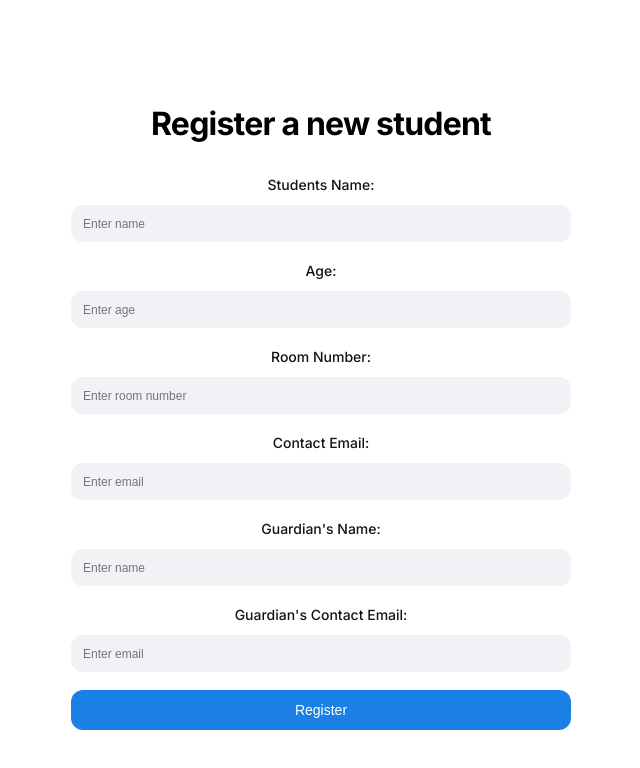
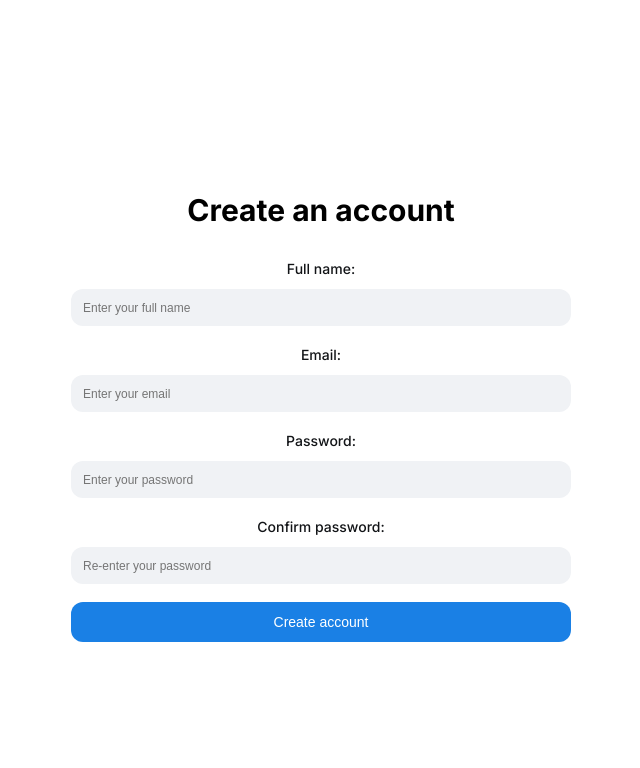
Before and after one commit to ameer017/Hostel_management, a React (Vite) app in the folder frontend/: page / in a window 1280 px wide. Shown: the top 768 px of the page, without its empty margins (319-959 px from the left). Built offline with nearby package versions, Linux system fonts and the light colour scheme; the HTML template or start-up script is replaced by a standard one.

Commit message:
more_config

```diff
--- a/frontend/src/App.jsx
+++ b/frontend/src/App.jsx
@@ -1,17 +1,16 @@
-
 import { useState, useEffect } from "react";
 import { Route, Routes } from "react-router-dom";
 import "./App.css";
-import HomeDash from "./Component/Dashboard/HomeDash"; // Removed duplicate import
+import HomeDash from "./Component/Dashboard/HomeDash";
 import StudentReg from "./Component/Register/StudentReg";
 import AdminReg from "./Component/Register/AdminReg";
 import Layout from "./Component/Layout/Layout";
 import Loader from "./Component/Loader/Loader";
 
-
-
 import AdminPreview from "./Component/AdminPreview/AdminPreview";
-
+import StudentDashboard from "./Component/Dashboard/StudentDashboard";
+import Login from "./Component/Register/Login";
+import Room from "./Component/Room/Room";
 
 function App() {
   const [loading, setLoading] = useState(true);
@@ -24,9 +23,10 @@ function App() {
 
   const renderRoutes = () => (
     <Routes>
-      <Route path="/" element={<StudentReg />} />
-      <Route path="admin" element={<AdminReg />} />
-      <Route path="home" element={<HomeDash />} />
+      <Route path="/" element={<AdminReg />} />
+      <Route path="/login" element={<Login />} />
+      <Route path="/studentreg" element={<StudentReg />} />
+      <Route path="/room" element={<Room />} />
       <Route
         path="/homedash"
         element={
@@ -36,11 +36,9 @@ function App() {
         }
       />
 
+      <Route path="/studentdash" element={<StudentDashboard />} />
 
-      {/* <Route path="/studentdash" element={<StudentDashboard />} /> */}
-
-       <Route path="/adminsPrev" element={<AdminPreview />} />
-
+      <Route path="/adminsPrev" element={<AdminPreview />} />
     </Routes>
   );
 
--- /dev/null
+++ b/frontend/src/Component/Dashboard/Sidebar.jsx
@@ -0,0 +1,38 @@
+import React, { useState } from "react";
+import { Link } from "react-router-dom";
+import "./Dashboard.css";
+
+const dashboardLinks = [
+  { title: "Dashboard", url: "/homedash" },
+  { title: "Students", url: "/studentdash" },
+  { title: "Rooms", url: "/room" },
+  { title: "Reports", url: "/report" },
+];
+
+const Sidebar = () => {
+  const [activeIndex, setActiveIndex] = useState(0);
+
+  const handleLinkClick = (index) => {
+    setActiveIndex(index);
+  };
+
+  return (
+    <div className=" --flex-start">
+      <div className="left">
+        {dashboardLinks.map(({ title, url }, index) => (
+          <div className="--flex-center  --dir-column" key={index}>
+            <Link
+              to={url}
+              className={index === activeIndex ? "active-link" : ""}
+              onClick={() => handleLinkClick(index)}
+            >
+              {title}
+            </Link>
+          </div>
+        ))}
+      </div>
+    </div>
+  );
+};
+
+export default Sidebar;
--- a/frontend/src/Component/Dashboard/StudentDashboard.jsx
+++ b/frontend/src/Component/Dashboard/StudentDashboard.jsx
@@ -1,17 +1,12 @@
-import React from "react";
-import "./Dashboard.css";
+import React, { useState } from "react";
 import { Link } from "react-router-dom";
 import { RiDeleteBin6Line } from "react-icons/ri";
-
-const dashboard = [
-  { title: "Dashboard", url: "/homedash" },
-  { title: "Students", url: "/studentdash" },
-  { title: "Rooms", url: "/room" },
-  { title: "Reports", url: "/report" },
-];
+import "./Dashboard.css";
+import Sidebar from "./Sidebar";
 
 const studentsData = [
   {
+    id: 1,
     name: "Jessica Smith",
     email: "jessica.smith@gmail.com",
     idNumber: "12345",
@@ -20,6 +15,7 @@ const studentsData = [
     nationality: "American",
   },
   {
+    id: 2,
     name: "John Doe",
     email: "john.doe@gmail.com",
     idNumber: "67890",
@@ -28,6 +24,7 @@ const studentsData = [
     nationality: "British",
   },
   {
+    id: 3,
     name: "Maria Garcia",
     email: "maria.garcia@gmail.com",
     idNumber: "54321",
@@ -38,22 +35,35 @@ const studentsData = [
 ];
 
 const StudentDashboard = () => {
-  const activeIndex = 1;
+  const [searchTerm, setSearchTerm] = useState("");
+  const [students, setStudents] = useState(studentsData);
+  const [filteredData, setFilteredData] = useState(studentsData);
+
+  const handleSearchChange = (e) => {
+    const term = e.target.value.toLowerCase();
+    setSearchTerm(term);
+    const filtered = studentsData.filter(
+      (student) =>
+        student.name.toLowerCase().includes(term) ||
+        student.email.toLowerCase().includes(term)
+    );
+    setFilteredData(filtered);
+  };
+
+  const handleDelete = (studentId) => {
+    const updatedStudents = students.filter(
+      (student) => student.id !== studentId
+    );
+    setStudents(updatedStudents);
+    const updatedFilteredData = filteredData.filter(
+      (student) => student.id !== studentId
+    );
+    setFilteredData(updatedFilteredData);
+  };
 
   return (
     <div className="container --flex-start">
-      <div className="left">
-        {dashboard.map(({ i, title, url }, index) => (
-          <div className="--flex-center  --dir-column" key={index}>
-            <Link
-              to={url}
-              className={index === activeIndex ? "active-link" : ""}
-            >
-              {title}
-            </Link>
-          </div>
-        ))}
-      </div>
+      <Sidebar />
       <div className="right">
         <p>Students</p>
         <p>Search students</p>
@@ -62,9 +72,11 @@ const StudentDashboard = () => {
           placeholder="Search by name, email, or ID number"
           type="text"
           className="search"
+          value={searchTerm}
+          onChange={handleSearchChange}
         />
 
-        <div className="table ">
+        <div className="table">
           <table className="table_wrapper">
             <thead className="table__head">
               <tr className="table__row">
@@ -78,7 +90,7 @@ const StudentDashboard = () => {
               </tr>
             </thead>
             <tbody className="table__body">
-              {studentsData.map((student, index) => (
+              {filteredData.map((student, index) => (
                 <tr key={index} className="table__row">
                   <td className="same_class">{student.name}</td>
                   <td className="same_class">{student.email}</td>
@@ -87,7 +99,11 @@ const StudentDashboard = () => {
                   <td className="same_class">{student.age}</td>
                   <td className="same_class">{student.nationality}</td>
                   <td className="same_class">
-                    <RiDeleteBin6Line size={25} color="red" />
+                    <RiDeleteBin6Line
+                      size={25}
+                      color="red"
+                      onClick={() => handleDelete(student.id)}
+                    />
                   </td>
                 </tr>
               ))}
--- a/frontend/src/Component/Header/Header.jsx
+++ b/frontend/src/Component/Header/Header.jsx
@@ -5,7 +5,7 @@ import { Link } from "react-router-dom";
 const items = [
   { title: "Dashboard", url: "/dashboard" },
   { title: "Students", url: "/students" },
-  { title: "Rooms", url: "/rooms" },
+  { title: "Rooms", url: "/room" },
 ];
 
 const Header = () => {
--- a/frontend/src/Component/Register/AdminReg.css
+++ /dev/null
@@ -1,81 +0,0 @@
-.form__ {
-    display: flex;
-    align-items: center;
-    justify-content: center;
-  }
-  .form-container {
-    background-color: #fff;
-    border-radius: 10px;
-    box-sizing: border-box;
-    padding: 20px 30px;
-  }
-
-  .title {
-    font-family: Inter;
-    font-size: 32px;
-    font-style: normal;
-    font-weight: 700;
-    line-height: 40px;
-    letter-spacing: -0.8px;
-  }
-
-  .form {
-    width: 100%;
-    display: flex;
-    flex-direction: column;
-    gap: 18px;
-    padding: 30px 0;
-  }
-
-  .input {
-    width: 100%;
-    display: flex;
-    height: 37px;
-    padding: 8px 12px;
-    align-items: center;
-    gap: 12px;
-    align-self: stretch;
-    border-radius: 12px;
-    background: #f0f2f5;
-    margin-top: 10px;
-    font-size: 12px;
-  }
-
-  label {
-    color: #121417;
-    font-family: Inter;
-    font-size: 14px;
-    font-style: normal;
-    font-weight: 500;
-    line-height: 21px;
-  }
-
-  .--btn {
-    display: flex;
-    height: 40px;
-    padding: 16px;
-    justify-content: center;
-    align-items: center;
-    flex: 1 0 0;
-    border-radius: 12px;
-    background: #1a80e5;
-    font-size: 14px;
-    color: #fff;
-  }
-
-
-  @media screen and (max-width: 600px) and (min-width: 480px) {
-    .title {
-      font-size: 25px;
-    }
-  }
-
-  @media screen and (max-width: 480px) {
-    .form-container {
-      width: 100%;
-    }
-
-    .title {
-      font-size: 20px;
-    }
-  }
--- a/frontend/src/Component/Register/AdminReg.jsx
+++ b/frontend/src/Component/Register/AdminReg.jsx
@@ -1,5 +1,5 @@
 import React from "react";
-import "./AdminReg.css";
+import "./Register.css";
 
 const AdminReg = () => {
   return (
@@ -21,9 +21,9 @@ const AdminReg = () => {
           <div className="--dir-column">
             <label htmlFor="name">Email:</label>
             <input
-              type="text"
+              type="email"
               className="input"
-              name="age"
+              name="email"
               placeholder="Enter your email"
               required
             />
@@ -32,9 +32,9 @@ const AdminReg = () => {
           <div className="--dir-column">
             <label htmlFor="name">Password:</label>
             <input
-              type="email"
+              type="password"
               className="input"
-              name="email"
+              name="password"
               placeholder="Enter your password"
               required
             />
@@ -43,9 +43,9 @@ const AdminReg = () => {
           <div className="--dir-column">
             <label htmlFor="name">Confirm password:</label>
             <input
-              type="email"
+              type="password"
               className="input"
-              name="email"
+              name="password"
               placeholder="Re-enter your password"
               required
             />
--- /dev/null
+++ b/frontend/src/Component/Register/Login.jsx
@@ -0,0 +1,42 @@
+import React from "react";
+import './Register.css'
+
+const Login = () => {
+  return (
+    <div className="container form__ --100vh">
+      <div className="form-container">
+        <p className="title">Admin Login</p>
+        <form className="form">
+
+
+          <div className="--dir-column">
+            <label htmlFor="name">Email:</label>
+            <input
+              type="email"
+              className="input"
+              name="email"
+              placeholder="Enter your email"
+              required
+            />
+          </div>
+
+          <div className="--dir-column">
+            <label htmlFor="name">Password:</label>
+            <input
+              type="email"
+              className="input"
+              name="email"
+              placeholder="Enter your password"
+              required
+            />
+          </div>
+
+
+          <button className="--btn">Sign In</button>
+        </form>
+      </div>
+    </div>
+  );
+};
+
+export default Login;
--- /dev/null
+++ b/frontend/src/Component/Room/Room.jsx
@@ -0,0 +1,12 @@
+import React from "react";
+import Sidebar from "../Dashboard/Sidebar";
+
+const Room = () => {
+  return (
+    <div className="container --flex-start">
+      <Sidebar />
+    </div>
+  );
+};
+
+export default Room;
```
